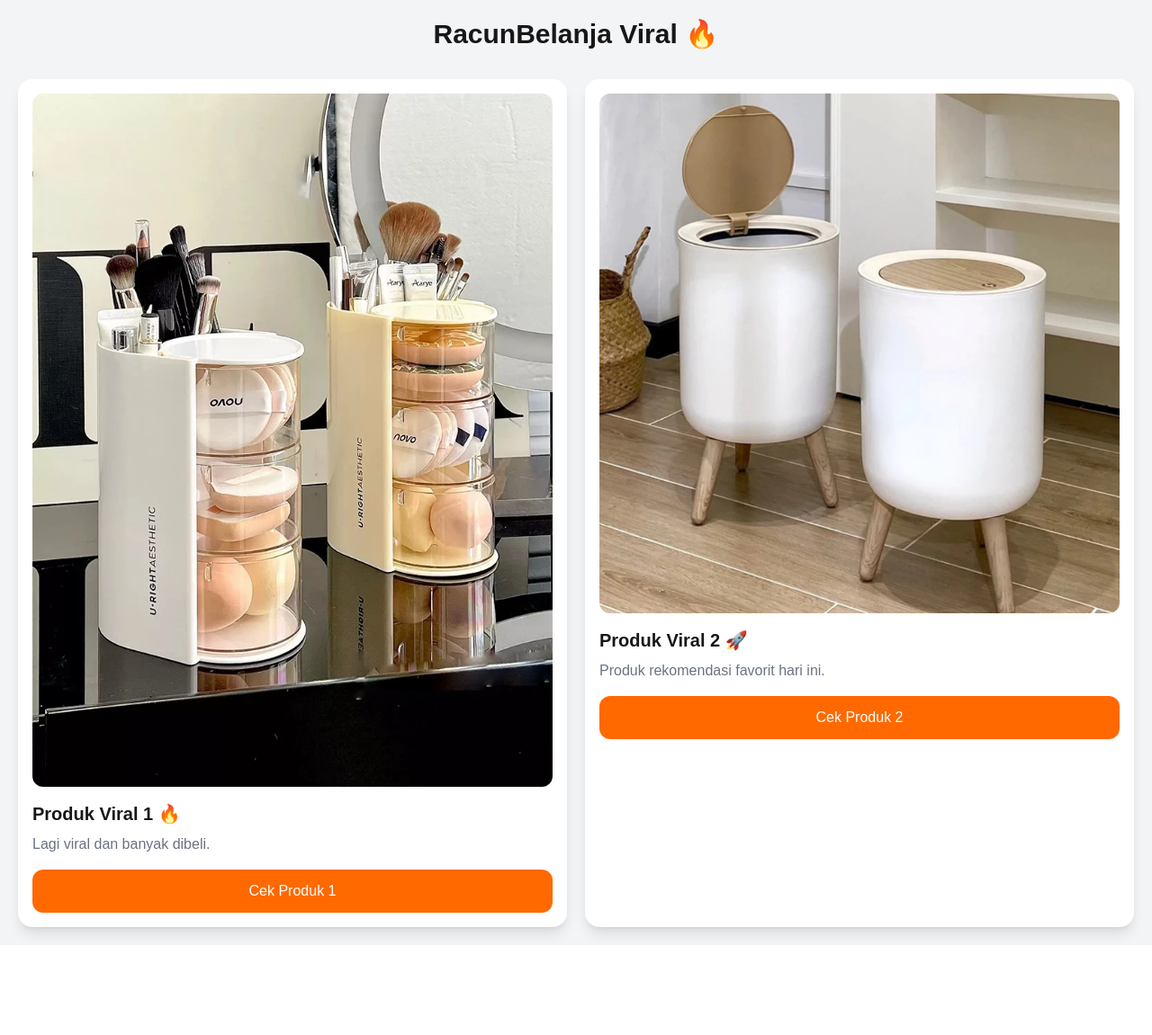
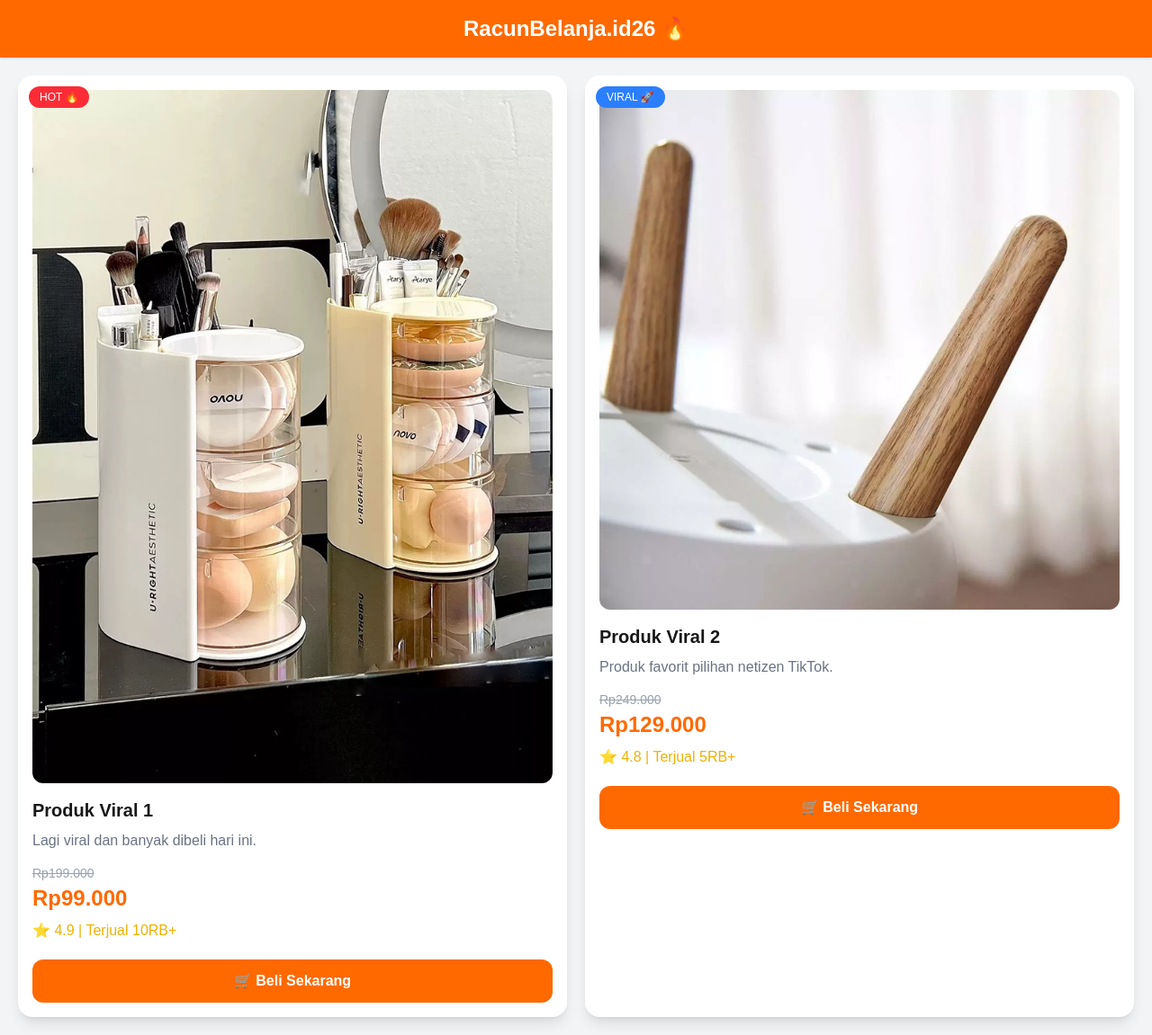
Before and after one commit to chokierwin/affiliate-site, a Next.js app: page / in a window 1280 px wide. Shown: the whole page at 90% size. Before the commit the page ends 1051 px from the top, so only its background shows below. Built offline with nearby package versions, Linux system fonts and the light colour scheme.

Commit message:
update tampilan

```diff
--- a/app/page.tsx
+++ b/app/page.tsx
@@ -1,15 +1,21 @@
 export default function Home() {
   return (
-    <main className="min-h-screen bg-gray-100 p-5">
+    <main className="min-h-screen bg-gray-100">
 
-      <h1 className="text-3xl font-bold text-center mb-8">
-        RacunBelanja Viral 🔥
-      </h1>
+      {/* NAVBAR */}
+      <nav className="bg-orange-500 text-white p-4 text-center text-2xl font-bold shadow">
+        RacunBelanja.id26 🔥
+      </nav>
 
-      <div className="grid md:grid-cols-2 gap-5">
+      {/* CONTAINER */}
+      <div className="p-5 grid md:grid-cols-2 gap-5">
 
         {/* PRODUK 1 */}
-        <div className="bg-white rounded-2xl shadow-lg p-4">
+        <div className="bg-white rounded-2xl shadow-lg p-4 relative">
+
+          <span className="absolute top-3 left-3 bg-red-500 text-white text-xs px-3 py-1 rounded-full">
+            HOT 🔥
+          </span>
 
           <img
             src="produk.jpg"
@@ -18,48 +24,80 @@ export default function Home() {
           />
 
           <h2 className="text-xl font-bold">
-            Produk Viral 1 🔥
+            Produk Viral 1
           </h2>
 
           <p className="text-gray-500 mt-2">
-            Lagi viral dan banyak dibeli.
+            Lagi viral dan banyak dibeli hari ini.
+          </p>
+
+          <div className="mt-3">
+            <span className="text-gray-400 line-through text-sm">
+              Rp199.000
+            </span>
+
+            <p className="text-2xl font-bold text-orange-500">
+              Rp99.000
+            </p>
+          </div>
+
+          <p className="text-yellow-500 mt-2">
+            ⭐ 4.9 | Terjual 10RB+
           </p>
 
           <a
             href="https://s.shopee.co.id/9029qJ4Anh"
             target="_blank"
             rel="noopener noreferrer"
-            className="mt-4 block text-center bg-orange-500 text-white py-3 rounded-xl"
+            className="mt-5 block text-center bg-orange-500 hover:bg-orange-600 text-white font-semibold py-3 rounded-xl"
           >
-            Cek Produk 1
+            🛒 Beli Sekarang
           </a>
 
         </div>
 
         {/* PRODUK 2 */}
-        <div className="bg-white rounded-2xl shadow-lg p-4">
+        <div className="bg-white rounded-2xl shadow-lg p-4 relative">
+
+          <span className="absolute top-3 left-3 bg-blue-500 text-white text-xs px-3 py-1 rounded-full">
+            VIRAL 🚀
+          </span>
 
           <img
-            src="produk5.jpg"
+            src="produk2.jpg"
             alt="Produk 2"
             className="rounded-xl mb-4 w-full"
           />
 
           <h2 className="text-xl font-bold">
-            Produk Viral 2 🚀
+            Produk Viral 2
           </h2>
 
           <p className="text-gray-500 mt-2">
-            Produk rekomendasi favorit hari ini.
+            Produk favorit pilihan netizen TikTok.
+          </p>
+
+          <div className="mt-3">
+            <span className="text-gray-400 line-through text-sm">
+              Rp249.000
+            </span>
+
+            <p className="text-2xl font-bold text-orange-500">
+              Rp129.000
+            </p>
+          </div>
+
+          <p className="text-yellow-500 mt-2">
+            ⭐ 4.8 | Terjual 5RB+
           </p>
 
           <a
             href="https://s.shopee.co.id/LkBY3d9Yh"
             target="_blank"
             rel="noopener noreferrer"
-            className="mt-4 block text-center bg-orange-500 text-white py-3 rounded-xl"
+            className="mt-5 block text-center bg-orange-500 hover:bg-orange-600 text-white font-semibold py-3 rounded-xl"
           >
-            Cek Produk 2
+            🛒 Beli Sekarang
           </a>
 
         </div>
```
